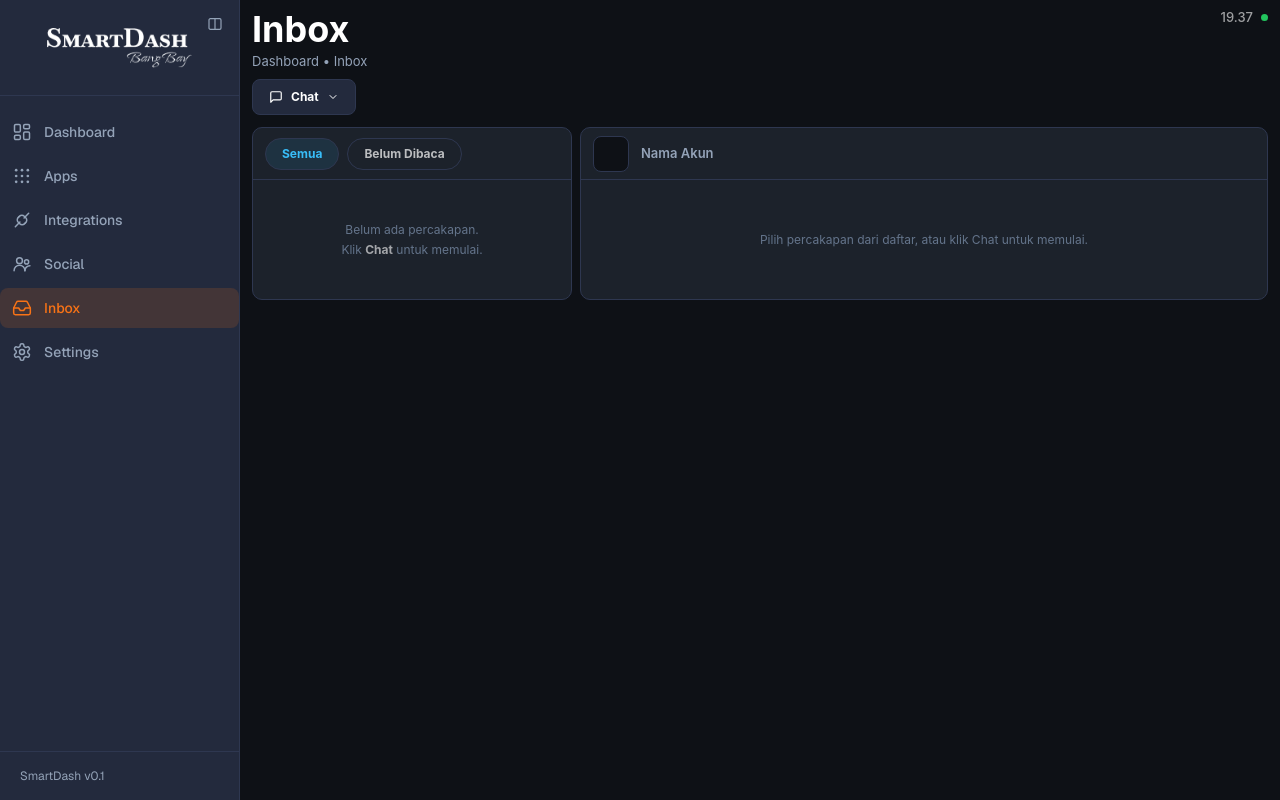
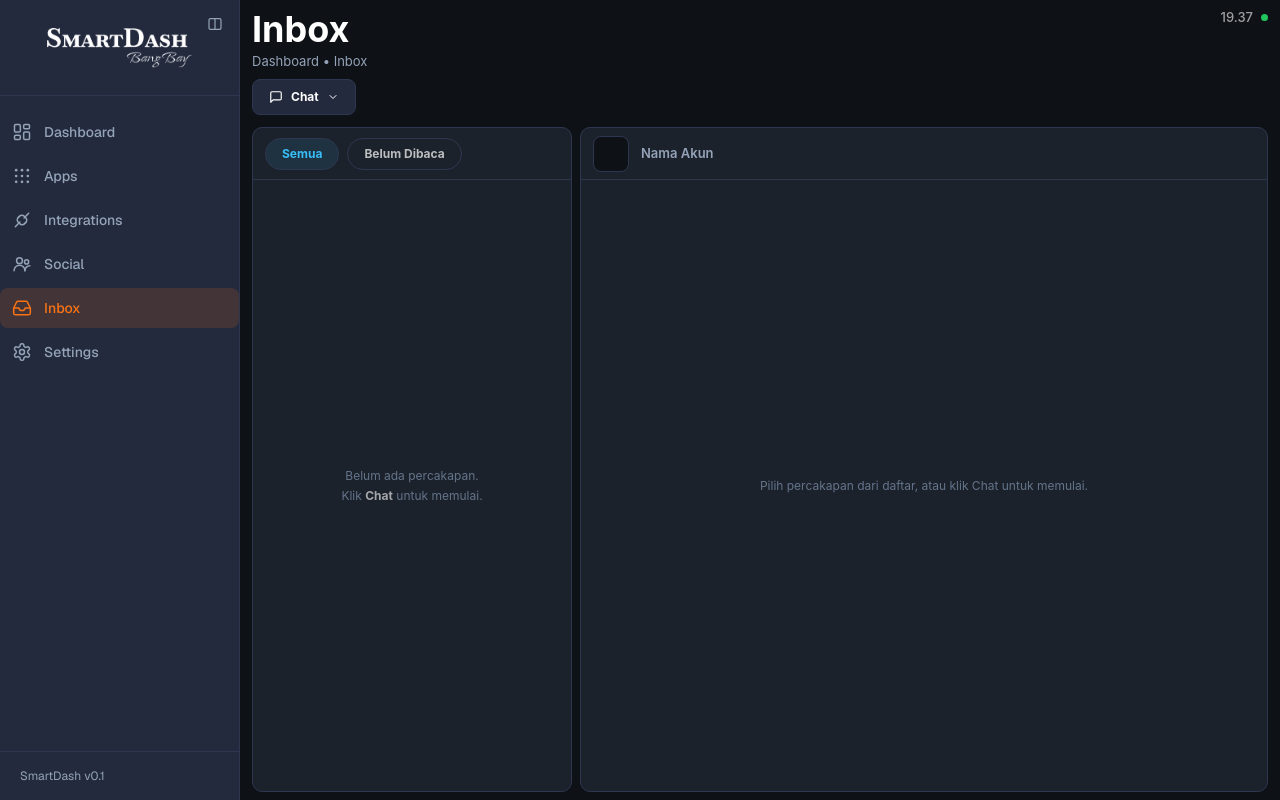
Before and after one commit to Agent-DashBoard/SmartDash-v.01, a Next.js app: page /inbox in a window 1280 px wide. Built offline with nearby package versions, Linux system fonts and the light colour scheme.

Commit message:
UPDATE 61: Inbox kotak full height sampai bawah (flex-1 stretch) — 2 panel sama tinggi

```diff
--- a/app/inbox/page.tsx
+++ b/app/inbox/page.tsx
@@ -90,8 +90,8 @@ export default function InboxPage() {
   }
 
   return (
-    <div className="min-h-full bg-[#0E1116] px-3 py-2 [font-family:Inter,var(--font-geist-sans),system-ui,sans-serif]">
-      <div className="flex w-full flex-col gap-3">
+    <div className="flex min-h-full flex-col bg-[#0E1116] px-3 py-2 [font-family:Inter,var(--font-geist-sans),system-ui,sans-serif]">
+      <div className="flex w-full flex-1 flex-col gap-3">
         {/* ===== HEADER: judul + breadcrumb + tombol Chat (kiri) · jam + dot (kanan) ===== */}
         <header className="flex items-start justify-between gap-2">
           <div>
@@ -182,10 +182,10 @@ export default function InboxPage() {
           </div>
         </header>
 
-        {/* ===== 2 KOLOM SEJAJAR: kiri daftar chat · kanan percakapan ===== */}
-        <div className="grid grid-cols-1 items-stretch gap-2 lg:grid-cols-[320px_1fr]">
+        {/* ===== 2 KOLOM SEJAJAR: kiri daftar chat · kanan percakapan — FULL HEIGHT ===== */}
+        <div className="flex min-h-0 flex-1 flex-col gap-2 lg:flex-row">
           {/* ---- PANEL KIRI: filter + daftar chat ---- */}
-          <section className="flex flex-col overflow-hidden rounded-[10px] border border-[#2E3750] bg-[#1C222B]">
+          <section className="flex min-h-[320px] flex-col overflow-hidden rounded-[10px] border border-[#2E3750] bg-[#1C222B] lg:min-h-0 lg:w-[320px] lg:shrink-0">
             {/* Header kiri — h-[52px] SAMA dengan header kanan → garis sejajar */}
             <div className="flex h-[52px] shrink-0 items-center gap-2 border-b border-[#2E3750] px-3">
               {(
@@ -260,8 +260,8 @@ export default function InboxPage() {
             </div>
           </section>
 
-          {/* ---- PANEL KANAN: Nama Akun + area percakapan ---- */}
-          <section className="flex flex-col overflow-hidden rounded-[10px] border border-[#2E3750] bg-[#1C222B]">
+          {/* ---- PANEL KANAN: Nama Akun + area percakapan — full height (flex-1) ---- */}
+          <section className="flex min-h-[320px] flex-col overflow-hidden rounded-[10px] border border-[#2E3750] bg-[#1C222B] lg:min-h-0 lg:min-w-0 lg:flex-1">
             {/* Header kanan — h-[52px] SAMA dengan header kiri → garis sejajar */}
             <div className="flex h-[52px] shrink-0 items-center gap-3 border-b border-[#2E3750] px-3">
               {active ? (
```
Also changed, not shown: 1 other file (tests, documents, lock files or other folders).
